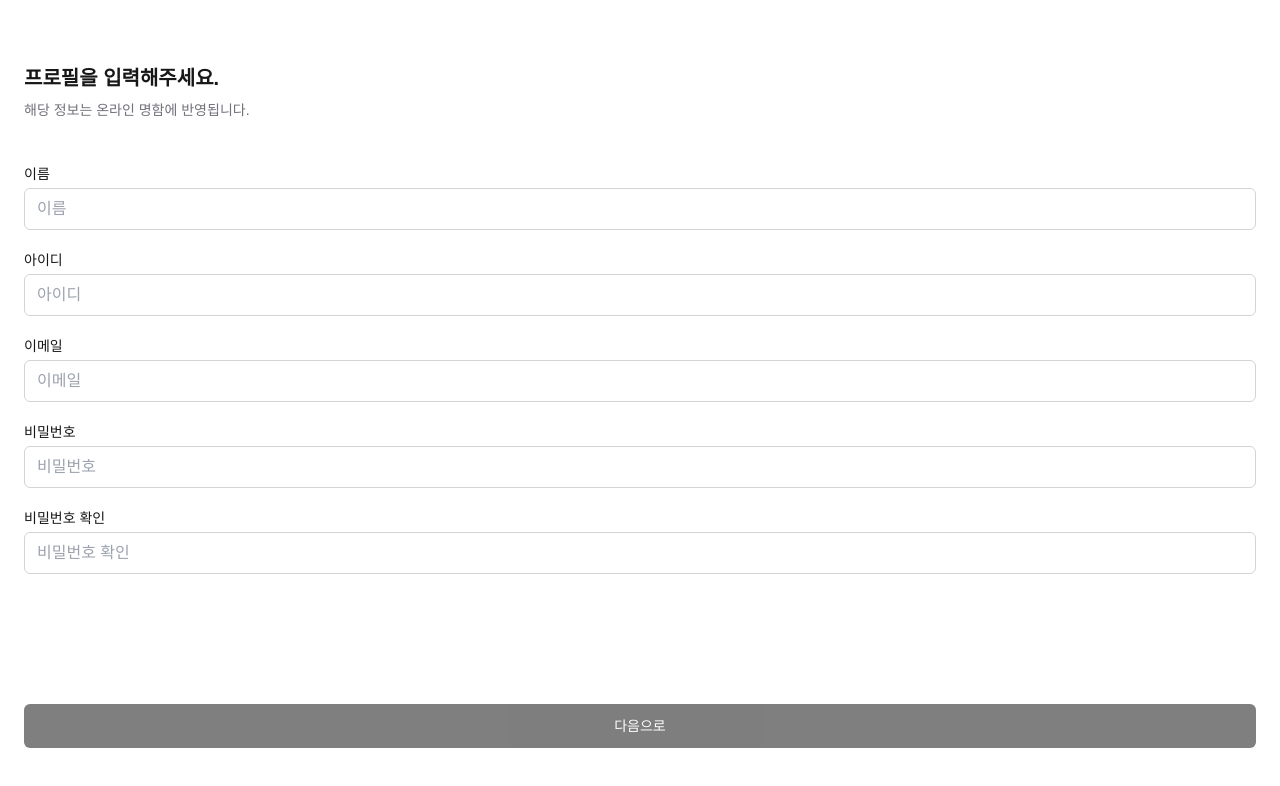
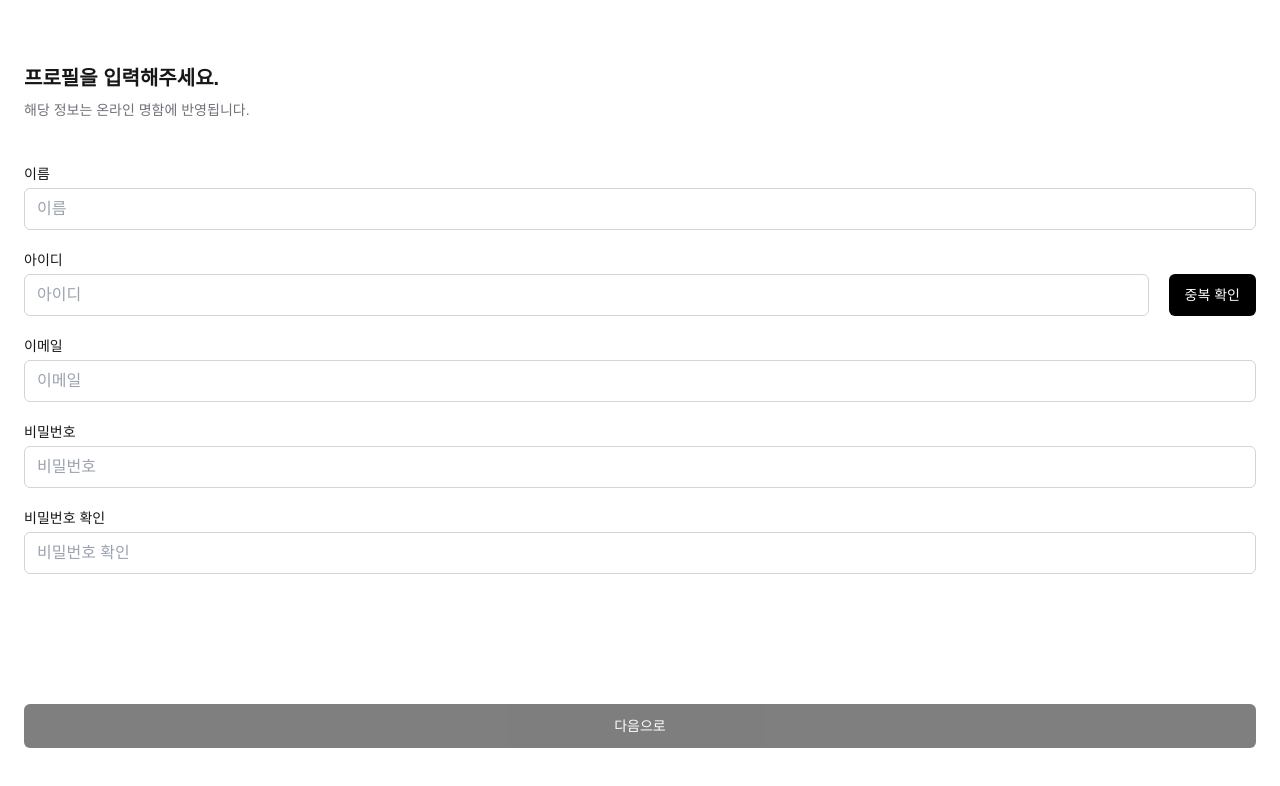
Before and after one commit to goorm-CHACHA/FE, a Next.js app: page /register in a window 1280 px wide. Shown: the top 786 px of the page. Built offline with nearby package versions, Linux system fonts and the light colour scheme.

Commit message:
feat: 아이디 중복 확인 버튼 추가

```diff
--- a/src/components/common/input.tsx
+++ b/src/components/common/input.tsx
@@ -21,6 +21,7 @@ const inputVariants = cva(
       inputSize: {
         default: '',
         md: 'w-[230px]',
+        full: 'w-full',
       },
     },
     defaultVariants: {
@@ -48,7 +49,7 @@ const Input = ({
     <div
       className={`
         flex
-        ${labelDirection === 'left' ? 'items-center justify-between' : 'flex-col'}`}
+        ${labelDirection === 'left' ? 'items-center justify-between' : 'flex-col w-full'}`}
     >
       {/* label: top */}
       {label && labelDirection === 'top' && (
--- a/src/components/register/profile-form.tsx
+++ b/src/components/register/profile-form.tsx
@@ -25,7 +25,15 @@ const ProfileForm = () => {
         >
           <div className="flex flex-col gap-5">
             <Input name="name" placeholder="이름" label="이름" />
-            <Input name="id" placeholder="아이디" label="아이디" />
+            <div className="flex items-end justify-between gap-5">
+              <Input
+                name="id"
+                placeholder="아이디"
+                label="아이디"
+                inputSize="full"
+              />
+              <Button className="h-[42px]">중복 확인</Button>
+            </div>
             <Input name="email" placeholder="이메일" label="이메일" />
             <Input
               name="password"
```
